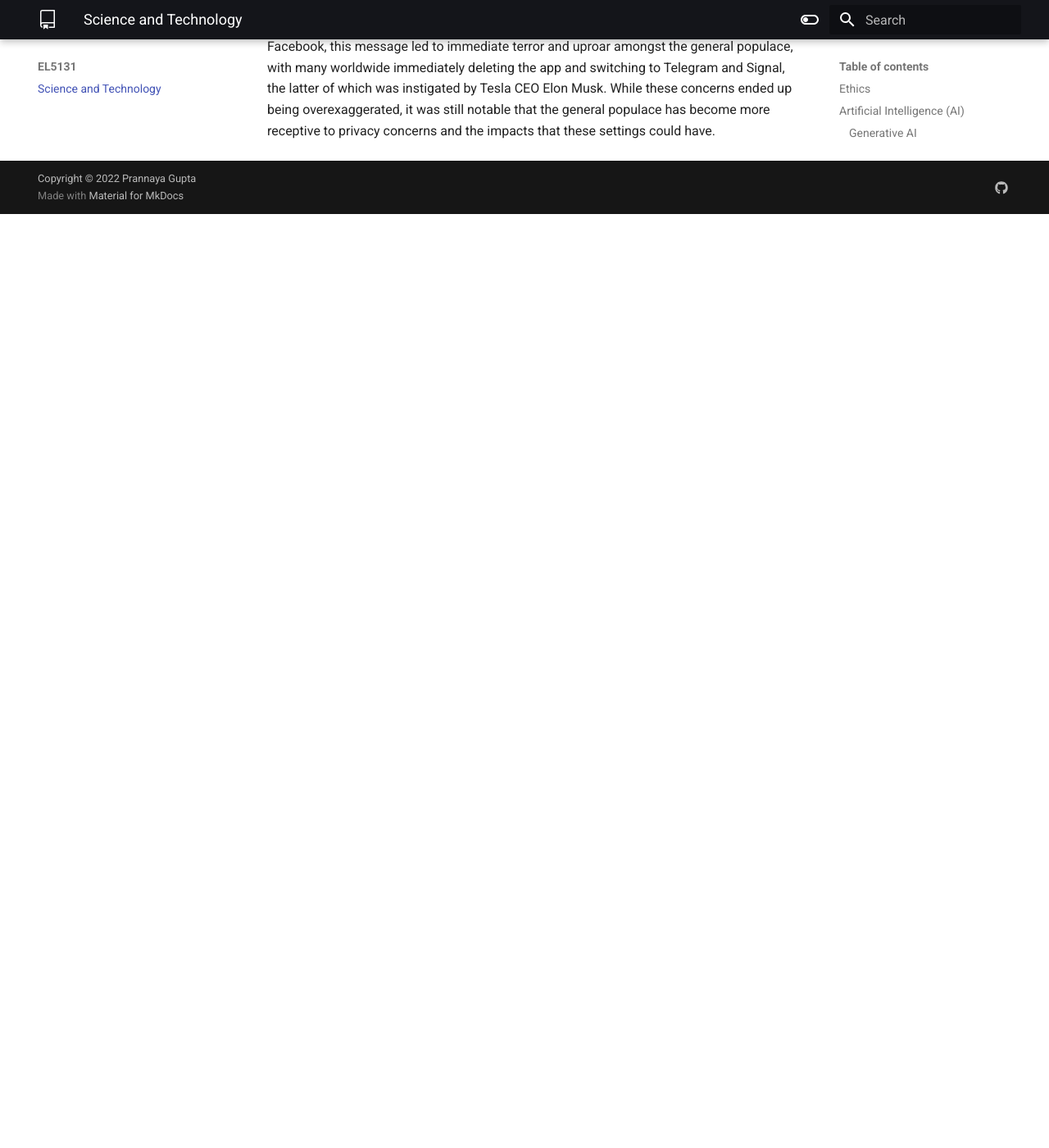
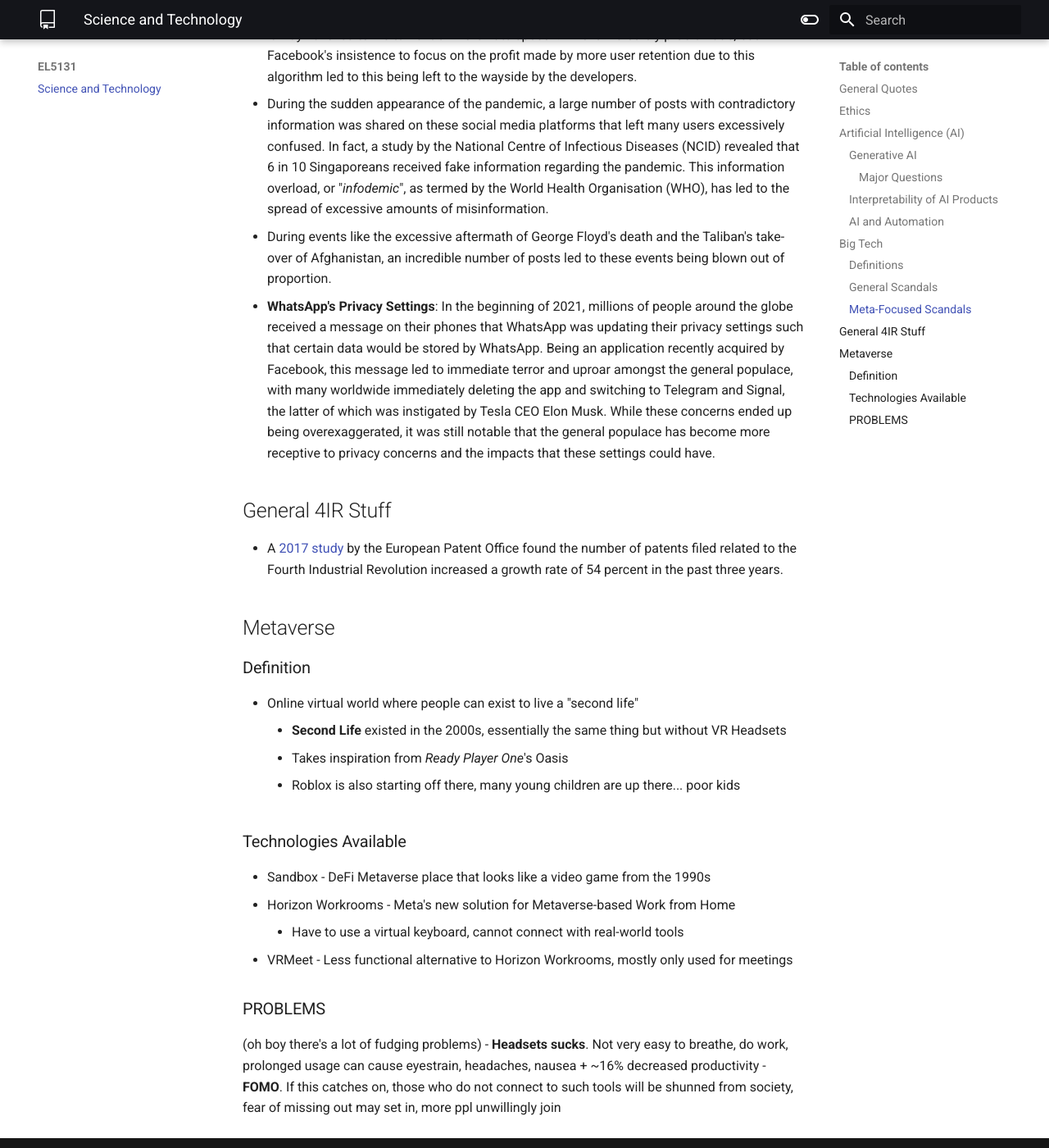
Before and after one commit to ThePyProgrammer/notes, an MkDocs documentation site: the page built from docs/EL5131/scitech.md, in a window 1280 px wide and 1400 px high, scrolled down 4604 px. Shown: the whole window at 82% size. Built offline with MkDocs 1.6.1 and Material for MkDocs 9.7.7, drawn with Linux system fonts in a browser that asks for light colours; before the commit the page ends 4865 px from its top, so only the background shows below that; some of the changed text lies outside the part shown.

Commit message:
add some 4IR stuff

```diff
--- a/docs/EL5131/scitech.md
+++ b/docs/EL5131/scitech.md
@@ -1,3 +1,8 @@
+This is a combination of points from S&T **and** 4IR.
+
+## General Quotes
+- *"There has never been a time of greater promise, or one of greater peril."* ~ Professor Klaus Schwab, Founder and Executive Chairman of the World Economic Forum
+
 ## Ethics
 - Huge pressure placed on Scientists by Research Institutes
 	- Securing a permanent role in Bell Labs in the early 2000s was impossible
@@ -43,10 +48,15 @@
 - AI is a "*black-box*" - underneath workings are unknown
 - How can we trust the AI models?
 
-### AI Automation
+### AI and Automation
 - AI is adopted in numerous factories
 - Higher precision, higher accuracy (no real trade-offs)
--
+- 400k jobs lost to automation in US factories (1997 - 2007)
+- 40M jobs shed during the pandemic, 42% of these jobs are gone forever
+- A paper by MIT and Boston Uni Economists found that robots can replace nearly 2 million more workers in manufacturing by 2025
+- Targetting Blue Collar Worker jobs
+	- Higher Social Stratification between the two income groups
+	- Most Blue Collar Workers are from marginalized races (e.g. African American, Latino/Latinx), more racial segregation
 
 ## Big Tech
 ### Definitions
@@ -75,3 +83,24 @@
   - During the sudden appearance of the pandemic, a large number of posts with contradictory information was shared on these social media platforms that left many users excessively confused. In fact, a study by the National Centre of Infectious Diseases (NCID) revealed that 6 in 10 Singaporeans received fake information regarding the pandemic. This information overload, or "*infodemic*", as termed by the World Health Organisation (WHO), has led to the spread of excessive amounts of misinformation.
   - During events like the excessive aftermath of George Floyd's death and the Taliban's take-over of Afghanistan, an incredible number of posts led to these events being blown out of proportion.
 - **WhatsApp's Privacy Settings**: In the beginning of 2021, millions of people around the globe received a message on their phones that WhatsApp was updating their privacy settings such that certain data would be stored by WhatsApp. Being an application recently acquired by Facebook, this message led to immediate terror and uproar amongst the general populace, with many worldwide immediately deleting the app and switching to Telegram and Signal, the latter of which was instigated by Tesla CEO Elon Musk. While these concerns ended up being overexaggerated, it was still notable that the general populace has become more receptive to privacy concerns and the impacts that these settings could have.
+
+## General 4IR Stuff
+- A [2017 study](http://documents.epo.org/projects/babylon/eponet.nsf/0/17FDB5538E87B4B9C12581EF0045762F/$File/fourth_industrial_revolution_2017__en.pdf "http://documents.epo.org/projects/babylon/eponet.nsf/0/17fdb5538e87b4b9c12581ef0045762f/$file/fourth_industrial_revolution_2017__en.pdf") by the European Patent Office found the number of patents filed related to the Fourth Industrial Revolution increased a growth rate of 54 percent in the past three years.
+
+## Metaverse
+### Definition
+- Online virtual world where people can exist to live a "second life"
+	- **Second Life** existed in the 2000s, essentially the same thing but without VR Headsets
+	- Takes inspiration from *Ready Player One*'s Oasis
+	- Roblox is also starting off there, many young children are up there... poor kids
+
+### Technologies Available
+- Sandbox - DeFi Metaverse place that looks like a video game from the 1990s
+- Horizon Workrooms - Meta's new solution for Metaverse-based Work from Home
+	- Have to use a virtual keyboard, cannot connect with real-world tools
+- VRMeet - Less functional alternative to Horizon Workrooms, mostly only used for meetings
+
+### PROBLEMS
+(oh boy there's a lot of fudging problems)
+- **Headsets sucks**. Not very easy to breathe, do work, prolonged usage can cause eyestrain, headaches, nausea + ~16% decreased productivity
+- **FOMO**. If this catches on, those who do not connect to such tools will be shunned from society, fear of missing out may set in, more ppl unwillingly join
```
Also changed, not shown: other parts of docs/EL5131/scitech.md (+0 -2 lines).
